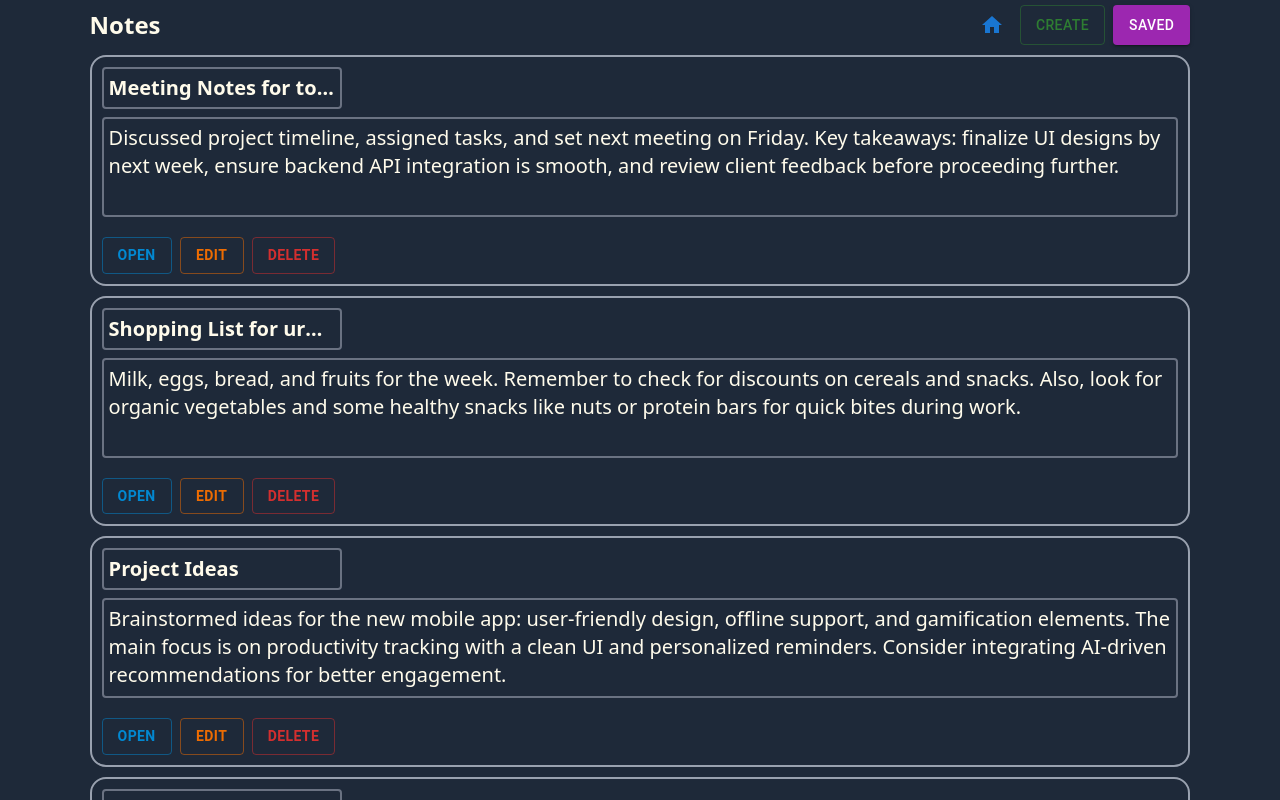
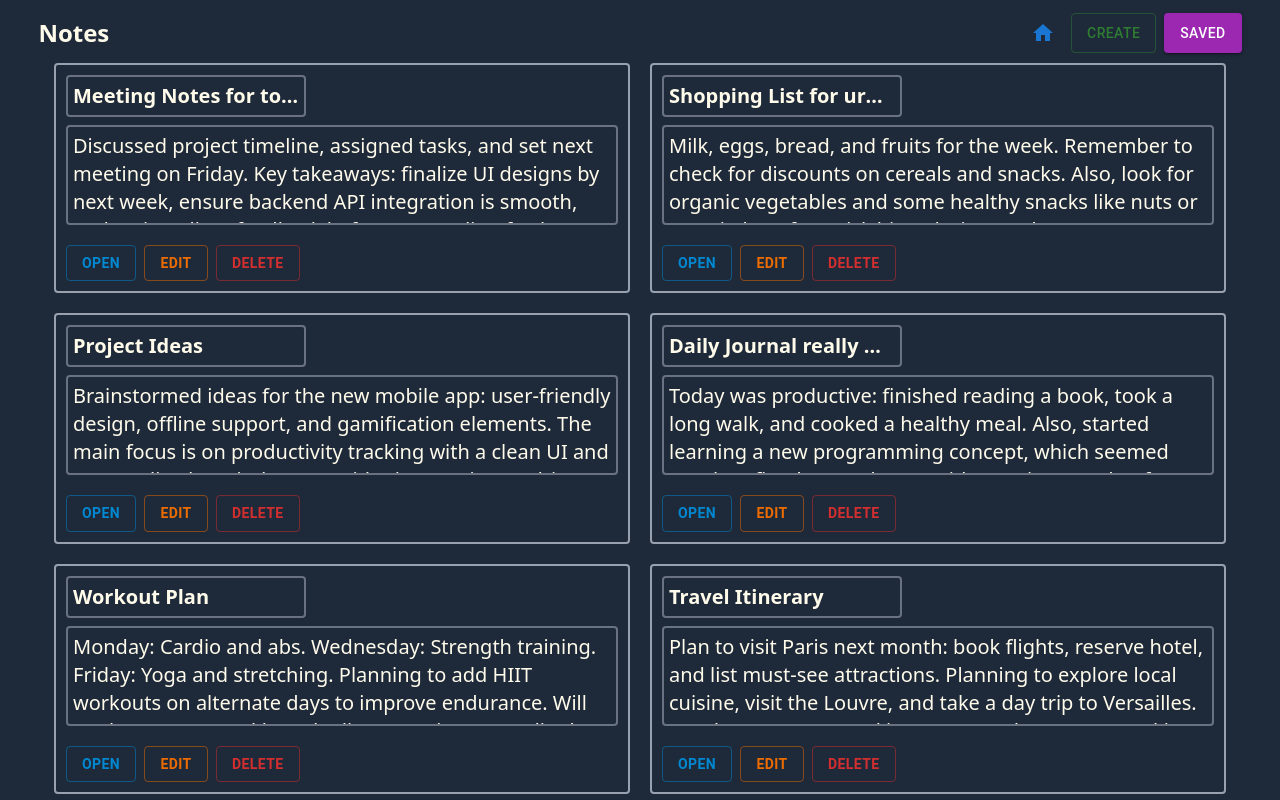
Before and after one commit to s3nsh1-dev/todo-list, a React (Vite) app in the folder client/: page /notes in a window 1280 px wide. Both pictures are taken after a click on the button "CREATE". Shown: the top 800 px of the page. Built offline with nearby package versions, Linux system fonts and the light colour scheme.

Commit message:
UI changes and overall update

```diff
--- a/client/src/App.tsx
+++ b/client/src/App.tsx
@@ -9,7 +9,7 @@ import YearlyGoals from "./pages/YearlyGoals";
 
 const App = () => {
   return (
-    <main className="">
+    <>
       <Routes>
         <Route path="/" element={<Homepage />} />
         <Route path="*" element={<PageNotFound />} />
@@ -19,7 +19,7 @@ const App = () => {
         <Route path="/yearly-goals" element={<YearlyGoals />} />
         <Route path="/notes" element={<Notes />} />
       </Routes>
-    </main>
+    </>
   );
 };
 
--- a/client/src/components/notes/NotesCards.tsx
+++ b/client/src/components/notes/NotesCards.tsx
@@ -9,8 +9,8 @@ interface propTypes {
 const NotesCards: React.FC<propTypes> = ({ title, content }) => {
   return (
     <div
-      className="flex justify-between gap-5 flex-col border-2 border-gray-400 rounded-2xl"
-      style={{ margin: "10px 0px", padding: "10px" }}
+      className="flex justify-between gap-5 flex-col border-2 border-gray-400 rounded max-w-xl"
+      style={{ padding: "10px" }}
     >
       <div className="flex flex-col gap-2">
         <h1
--- a/client/src/components/notes/NotesHeader.tsx
+++ b/client/src/components/notes/NotesHeader.tsx
@@ -8,7 +8,7 @@ interface propTypes {
 
 const NotesHeader: React.FC<propTypes> = ({ open, toggleNotes }) => {
   return (
-    <div className="flex justify-between">
+    <div className="flex justify-between" style={{ marginBottom: "10px" }}>
       <h1 className="font-bold flex items-center text-2xl">Notes</h1>
       <div className="flex gap-2">
         <RedirectToHome />
--- a/client/src/components/notes/ShowSavedNotes.tsx
+++ b/client/src/components/notes/ShowSavedNotes.tsx
@@ -9,7 +9,9 @@ const ShowSavedNotes = () => {
       <NotesCards key={note.id} title={note.title} content={note.content} />
     );
   });
-  return <div>{renderNotesCard}</div>;
+  return (
+    <div className="flex flex-wrap justify-center gap-5">{renderNotesCard}</div>
+  );
 };
 
 export default ShowSavedNotes;
--- a/client/src/index.css
+++ b/client/src/index.css
@@ -1,6 +1,9 @@
+@import "tailwindcss";
 * {
   margin: 0%;
   padding: 0%;
   box-sizing: border-box;
 }
-@import "tailwindcss";
+html {
+  margin: 1% 3%;
+}
--- a/client/src/pages/DailyTasks.tsx
+++ b/client/src/pages/DailyTasks.tsx
@@ -5,7 +5,7 @@ import DailyTaskManagement from "../components/daily-tasks/DailyTaskManagement";
 
 const DailyTasks = () => {
   return (
-    <div style={{ margin: "0px 3%" }}>
+    <>
       <DailyTopHeader />
       <Divider />
       <section className="flex flex-col gap-5" style={{ marginTop: "10px" }}>
@@ -13,7 +13,7 @@ const DailyTasks = () => {
         <Divider />
         <DailyTaskManagement />
       </section>
-    </div>
+    </>
   );
 };
 
--- a/client/src/pages/MonthlyGoals.tsx
+++ b/client/src/pages/MonthlyGoals.tsx
@@ -3,10 +3,10 @@ import MonthlyBody from "../components/monthly-goal/MonthlyBody";
 
 const MonthlyGoals = () => {
   return (
-    <div style={{ margin: "0px 7%" }}>
+    <>
       <MonthlyHeader />
       <MonthlyBody />
-    </div>
+    </>
   );
 };
 
--- a/client/src/pages/Notes.tsx
+++ b/client/src/pages/Notes.tsx
@@ -9,7 +9,7 @@ const Notes = () => {
     setOpen((open) => !open);
   };
   return (
-    <div style={{ margin: "5px 7%" }}>
+    <div>
       <NotesHeader open={open} toggleNotes={toggleNotes} />
       <NotesContent open={open} />
     </div>
--- a/client/src/pages/WeeklyGoals.tsx
+++ b/client/src/pages/WeeklyGoals.tsx
@@ -3,10 +3,10 @@ import WeeklyBody from "../components/weekly-goals/WeeklyBody";
 
 const WeeklyGoals = () => {
   return (
-    <div className="" style={{ margin: "0px 7%" }}>
+    <>
       <WeeklyHeader />
       <WeeklyBody />
-    </div>
+    </>
   );
 };
 
--- a/client/src/pages/YearlyGoals.tsx
+++ b/client/src/pages/YearlyGoals.tsx
@@ -3,10 +3,10 @@ import YearlyBody from "../components/yearly-goal/YearlyBody";
 
 const YearlyGoals = () => {
   return (
-    <div style={{ margin: "0px 7%" }}>
+    <>
       <YearlyHeader />
       <YearlyBody />
-    </div>
+    </>
   );
 };
 
```
